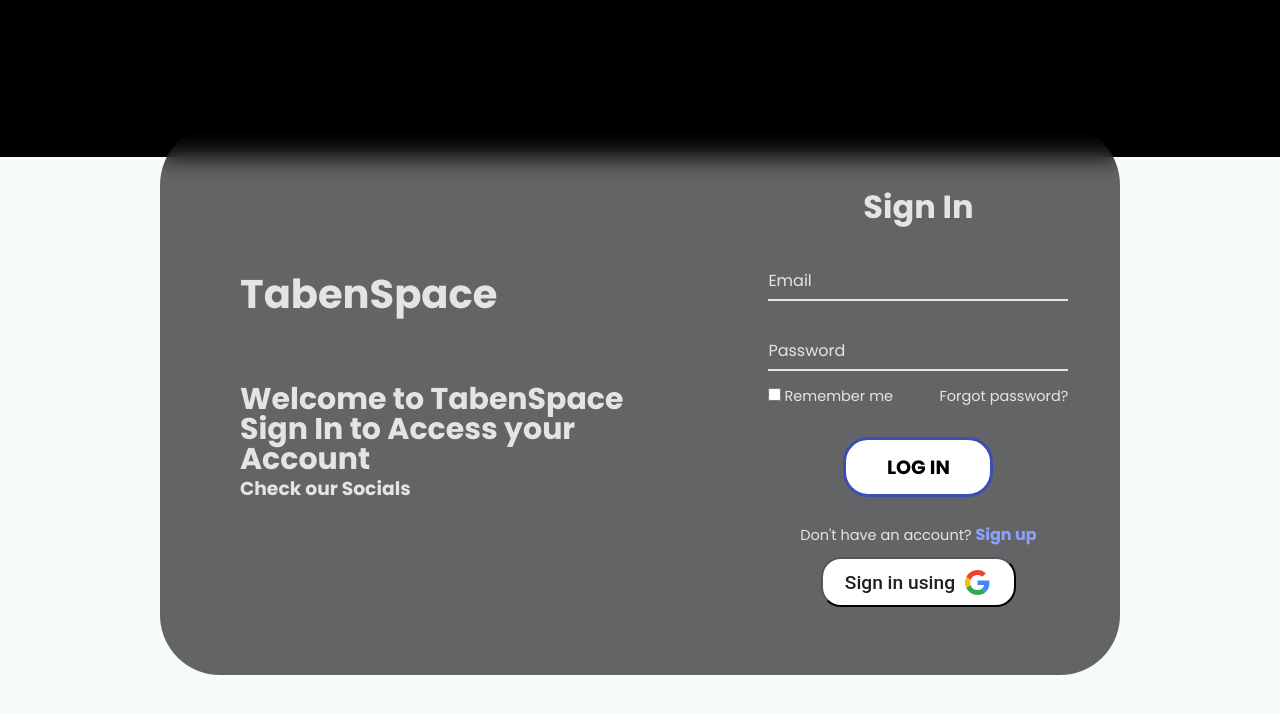
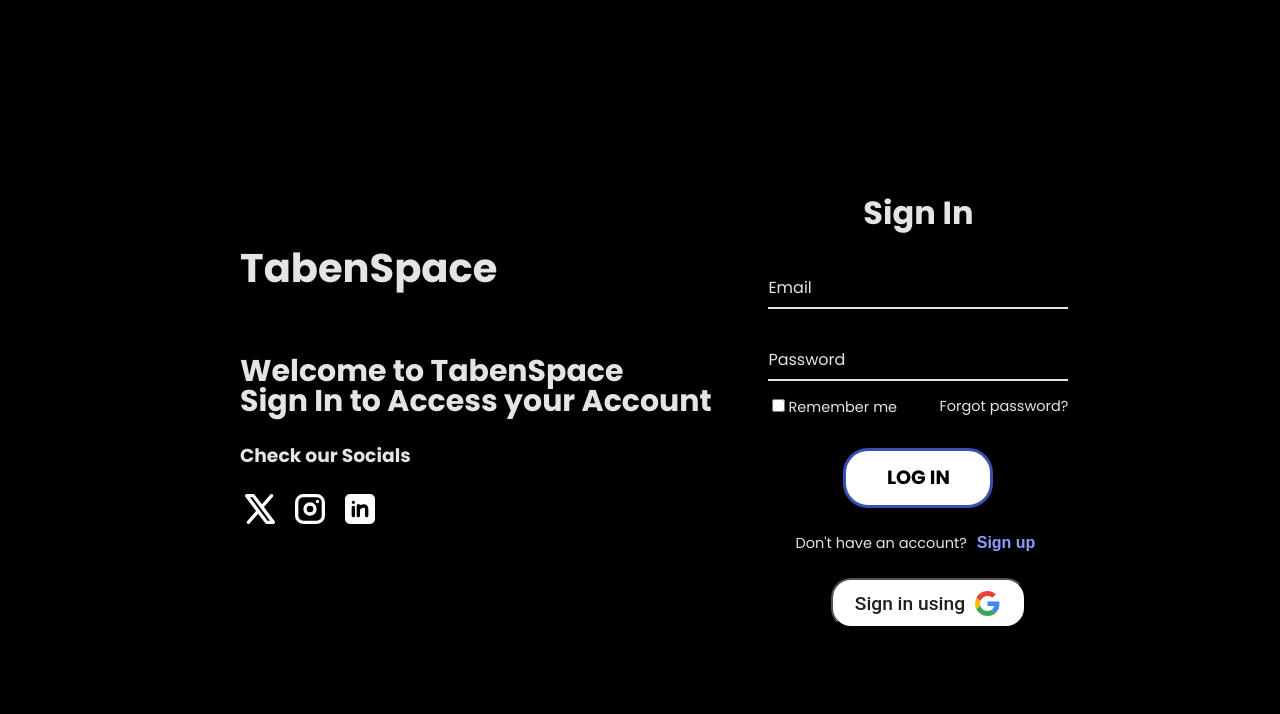
Before and after one commit to arunabh-a/Tabenspace, a React (Vite) app: page / in a window 1280 px wide. Shown: the top 714 px of the page. Built offline with nearby package versions, Linux system fonts and the light colour scheme; no server answers.

Commit message:
login and dashboard

```diff
--- a/package.json
+++ b/package.json
@@ -14,7 +14,8 @@
     "firebase": "^10.8.1",
     "react": "^18.2.0",
     "react-dom": "^18.2.0",
-    "react-hot-toast": "^2.4.1"
+    "react-hot-toast": "^2.4.1",
+    "react-router-dom": "^6.22.3"
   },
   "devDependencies": {
     "@types/react": "^18.2.56",
--- a/src/App.css
+++ b/src/App.css
@@ -1,7 +1,7 @@
-html {
+/* :local(html) {
     background: #F7FBFC;
-}
-/*
-* {
+} */
+
+/* * {
     border: solid 1px red;
 } */
--- a/src/App.jsx
+++ b/src/App.jsx
@@ -1,6 +1,6 @@
-
-import Dash from './pages/dash';
-import Login from './pages/login';
+import { BrowserRouter as Router, Routes, Route } from 'react-router-dom';
+import Dash from './pages/Dashboard/dash';
+import Login from './pages/Login/login';
 
 
 function App() {
@@ -10,8 +10,14 @@
 
     return (
         <div className="App">
-            {/* <Dash /> */}
-            <Login />
+            <Router>
+                <Routes>
+                    <Route path="/login" element={<Login />} />
+                    <Route path="/dashboard" element={<Dash />} />
+                    {/* Redirect to login by default */}
+                    <Route path="/" element={<Login />} />
+                </Routes>
+            </Router>
 
         </div>
     )
--- a/src/firebaseConfig.js
+++ b/src/firebaseConfig.js
@@ -1,7 +1,8 @@
 // Import the functions you need from the SDKs you need
 import { initializeApp } from "firebase/app";
-import { getDatabase } from "firebase/database";
+import { get, getDatabase } from "firebase/database";
 import { getStorage } from 'firebase/storage';
+import { GoogleAuthProvider } from "firebase/auth";
 
 
 
@@ -29,3 +30,5 @@
 export const app = initializeApp(firebaseConfig);
 export const storage = getStorage(app);
 export const db = getDatabase(app);
+// export const auth = getAuth(app);
+export const googleProvider = new GoogleAuthProvider();
--- a/src/pages/login.jsx
+++ b/src/pages/Login/login.jsx
@@ -1,13 +1,37 @@
-import React, {useState} from 'react'
-import './assets/loginstyle.css'
-import './assets/background.js'
+import React, { useState, useEffect } from 'react'
+import './loginstyle.css'
+import './background.js'
 import { getDatabase, ref, onValue, set } from "firebase/database";
-import { app } from '../firebaseConfig'
-import { getAuth, createUserWithEmailAndPassword, signInWithEmailAndPassword } from "firebase/auth";
+import { app } from '../../firebaseConfig.js'
 import toast, { Toaster } from 'react-hot-toast';
+import { getAuth, createUserWithEmailAndPassword, sendEmailVerification,signInWithEmailAndPassword,  signInWithPopup} from "firebase/auth";
+import { googleProvider } from '../../firebaseConfig.js';
+import { useNavigate } from 'react-router-dom';
+
 
 
 const Login = () => {
+
+    useEffect(() => {
+        // Set styles when component mounts
+        document.body.style.margin = '0';
+        document.body.style.padding = '0';
+        document.body.style.boxSizing = 'border-box';
+        document.body.style.backgroundColor = 'black';
+        document.body.style.overflow = 'hidden';
+        // Other styles...
+
+        // Revert styles when component unmounts
+        return () => {
+            document.body.style.backgroundColor = '';
+            document.body.style.overflow = '';
+
+        };
+    }, []);
+
+
+
+    const navigate = useNavigate();
     const [isActive, setIsActive] = useState(false);
     const [loginData, setLoginData] = useState({ email: '', password: '' });
     const [registerData, setRegisterData] = useState({ name: '',email: '', password: '', confirmPassword: ''});
@@ -105,6 +129,9 @@
             .then((userCredential) => {
             // Signed in
                 toast.success('Logged in successfully');
+                setTimeout(() => {
+                handleSignInSuccess();
+                }, 2000);
                 const user = userCredential.user;
                 console.log(user);
             // ...
@@ -117,6 +144,19 @@
         }
     };
 
+
+    const handleSignInSuccess = () => {
+        navigate('/dashboard');
+    }
+
+    const addUserInDatabase = (user, name, email) => {
+        set(ref(db, 'Users/' + user.uid), {
+            name: name,
+            email: email,
+            tiles: {} // Initialize 'tiles' as an empty object
+        });
+    };
+
     const handleRegisterSubmit = (e) => {
         e.preventDefault();
         if (validateRegister()) {
@@ -124,26 +164,21 @@
             const email = registerData.email;
             const password = registerData.password;
 
+            toast('Registering...');
 
-            Promise.resolve()
-            .then(() => {
-              toast('Registering...');
-              return createUserWithEmailAndPassword(auth, email, password);
-            })
+            createUserWithEmailAndPassword(auth, email, password)
                 .then((userCredential) => {
                 // Signed in
                 toast.success('Created and Authenticated User');
                 const user = userCredential.user;
-              // console.log(user);
-              return set(ref(db, 'Users/' + user.uid), {
-                name: name,
-                email: email,
-                tiles: '{}' // Initialize 'tiles' as an empty object
-              });
+                // Add user to the database
+                addUserInDatabase(user, name, email);
+                return user; // Return the user for the next then block
                 })
-            .then(() => {
-              // Data saved successfully
+                .then((user) => {
+                // User added to the database successfully
                 toast.success('User has been registered successfully!');
+                // Navigate to the Dash component or perform other actions
                 })
                 .catch((error) => {
               // Handle errors here
@@ -154,48 +189,41 @@
                 } else {
                     toast.error(errorMessage);
                 }
-              setErrors({ ...errors, register: errorMessage });
+              // Assuming `setErrors` is a function to update the local state with errors
+                setErrors((prevErrors) => ({ ...prevErrors, register: errorMessage }));
                 });
         }
     };
 
-    //         createUserWithEmailAndPassword(auth, email, password)
-    //         .then((userCredential) => {
-    //             // Signed in
-
-    //             const user = userCredential.user;
-    //             toast.success('User Authenticated');
-    //             // console.log(user);
-
-    //             set(ref(db, 'Users/' + user.uid), {
-    //                 name: name,
-    //                 email: email,
-    //                 tiles: '{}' // Initialize 'tiles' as an empty object
-    //             }).then(() => {
-    //                 // Data saved successfully
-    //                     toast.success('User has been Registered Successfully!');
-    //             }).catch((error) => {
-    //                 // Handle errors here
-    //                     console.error('Error saving user data:', error);
-    //             });
-
-
-    //         })
-    //         .catch((error) => {
-    //             const errorCode = error.code;
-    //             const errorMessage = error.message;
-    //             toast.error('Error creating user:', errorCode, errorMessage);
-    //             setErrors({ ...errors, register: errorMessage });
-    //         });
-    //     }
-    // };
-
+    const handleGoogleSignIn = () => {
+        signInWithPopup(auth, googleProvider)
+        .then((result) => {
+            // This gives you a Google Access Token. You can use it to access the Google API.
+            const credential = GoogleAuthProvider.credentialFromResult(result);
+            const token = credential.accessToken;
+            // The signed-in user info.
+            const user = result.user;
+            toast.success('Logged in successfully');
+            handleSignInSuccess();
+            console.log(user);
+            // ...
+        }).catch((error) => {
+            // Handle Errors here.
+            const errorCode = error.code;
+            const errorMessage = error.message;
+            // The email of the user's account used.
+            const email = error.email;
+            // The AuthCredential type that was used.
+            const credential = GoogleAuthProvider.credentialFromError(error);
+            // ...
+        });
+    }
 
 
 
 
     return (
-        <div>
+        <div className='login-style'>
             <div className="background">
             <canvas id="canvas">Your browser doesn't support canvas</canvas>
             <svg xmlns="http://www.w3.org/2000/svg" version="1.1">
@@ -237,7 +265,7 @@
 
                     // Default options for specific types
                     success: {
-                        duration: 3000,
+                        duration: 5000,
                         theme: {
                             primary: 'green',
                             secondary: 'black',
@@ -246,16 +274,22 @@
                 }}
             />
 
-            <div className="container">
+            <div className='container'>
                 <div className="content">
                     <h2 className="logo">TabenSpace</h2>
                     <div className="text-sci">
                         <h2>Welcome to TabenSpace <br />  Sign In to Access your Account </h2>
                         <h3>Check our Socials</h3>
                         <div className="social-icons">
-                            <a href="https://www.linkedin.com/in/arunabhaa"><i className='bx bxl-linkedin'></i></a>
-                            <a href="#"><i className='bx bxl-instagram'></i></a>
-                            <a href="#"><i className='bx bxl-twitter'></i></a>
+                            <a href="https://www.linkedin.com/in/arunabhaa">
+                            <svg xmlns='http://www.w3.org/2000/svg' width='40px' height='40px' viewBox="0 0 24 24"><title>social_x_line</title><g id="social_x_line" fill='none' fill-rule='evenodd'><path d='M24 0v24H0V0h24ZM12.594 23.258l-.012.002-.071.035-.02.004-.014-.004-.071-.036c-.01-.003-.019 0-.024.006l-.004.01-.017.428.005.02.01.013.104.074.015.004.012-.004.104-.074.012-.016.004-.017-.017-.427c-.002-.01-.009-.017-.016-.018Zm.264-.113-.014.002-.184.093-.01.01-.003.011.018.43.005.012.008.008.201.092c.012.004.023 0 .029-.008l.004-.014-.034-.614c-.003-.012-.01-.02-.02-.022Zm-.715.002a.023.023 0 0 0-.027.006l-.006.014-.034.614c0 .012.007.02.017.024l.015-.002.201-.093.01-.008.003-.011.018-.43-.003-.012-.01-.01-.184-.092Z'/><path fill='#FFFFFFFF' d='M19.753 4.659a1 1 0 0 0-1.506-1.317l-5.11 5.84L8.8 3.4A1 1 0 0 0 8 3H4a1 1 0 0 0-.8 1.6l6.437 8.582-5.39 6.16a1 1 0 0 0 1.506 1.317l5.11-5.841L15.2 20.6a1 1 0 0 0 .8.4h4a1 1 0 0 0 .8-1.6l-6.437-8.582 5.39-6.16ZM16.5 19 6 5h1.5L18 19h-1.5Z'/></g></svg>
+                            </a>
+                            <a href="#">
+                            <svg xmlns='http://www.w3.org/2000/svg' width='40px' height='40px' viewBox="0 0 24 24"><title>ins_line</title><g id="ins_line" fill='none' fill-rule='evenodd'><path d='M24 0v24H0V0h24ZM12.593 23.258l-.011.002-.071.035-.02.004-.014-.004-.071-.035c-.01-.004-.019-.001-.024.005l-.004.01-.017.428.005.02.01.013.104.074.015.004.012-.004.104-.074.012-.016.004-.017-.017-.427c-.002-.01-.009-.017-.017-.018Zm.265-.113-.013.002-.185.093-.01.01-.003.011.018.43.005.012.008.007.201.093c.012.004.023 0 .029-.008l.004-.014-.034-.614c-.003-.012-.01-.02-.02-.022Zm-.715.002a.023.023 0 0 0-.027.006l-.006.014-.034.614c0 .012.007.02.017.024l.015-.002.201-.093.01-.008.004-.011.017-.43-.003-.012-.01-.01-.184-.092Z'/><path fill='#FFFFFFFF' d='M16 3a5 5 0 0 1 5 5v8a5 5 0 0 1-5 5H8a5 5 0 0 1-5-5V8a5 5 0 0 1 5-5h8Zm0 2H8a3 3 0 0 0-3 3v8a3 3 0 0 0 3 3h8a3 3 0 0 0 3-3V8a3 3 0 0 0-3-3Zm-4 3a4 4 0 1 1 0 8 4 4 0 0 1 0-8Zm0 2a2 2 0 1 0 0 4 2 2 0 0 0 0-4Zm4.5-3.5a1 1 0 1 1 0 2 1 1 0 0 1 0-2Z'/></g></svg>
+                            </a>
+                            <a href="#">
+                            <svg xmlns='http://www.w3.org/2000/svg' width='40px' height='40px' viewBox="0 0 24 24"><title>linkedin_fill</title><g id="linkedin_fill" fill='none' fill-rule='evenodd'><path d='M24 0v24H0V0h24ZM12.593 23.258l-.011.002-.071.035-.02.004-.014-.004-.071-.035c-.01-.004-.019-.001-.024.005l-.004.01-.017.428.005.02.01.013.104.074.015.004.012-.004.104-.074.012-.016.004-.017-.017-.427c-.002-.01-.009-.017-.017-.018Zm.265-.113-.013.002-.185.093-.01.01-.003.011.018.43.005.012.008.007.201.093c.012.004.023 0 .029-.008l.004-.014-.034-.614c-.003-.012-.01-.02-.02-.022Zm-.715.002a.023.023 0 0 0-.027.006l-.006.014-.034.614c0 .012.007.02.017.024l.015-.002.201-.093.01-.008.004-.011.017-.43-.003-.012-.01-.01-.184-.092Z'/><path fill='#FFFFFFFF' d='M18 3a3 3 0 0 1 3 3v12a3 3 0 0 1-3 3H6a3 3 0 0 1-3-3V6a3 3 0 0 1 3-3h12ZM8 10a1 1 0 0 0-1 1v5a1 1 0 1 0 2 0v-5a1 1 0 0 0-1-1Zm3-1a1 1 0 0 0-1 1v6a1 1 0 1 0 2 0v-3.66c.305-.344.82-.748 1.393-.993.333-.142.834-.2 1.182-.09.152.048.24.116.293.188.052.07.132.226.132.555v4a1 1 0 0 0 2 0v-4c0-.67-.17-1.266-.524-1.744a2.54 2.54 0 0 0-1.301-.907c-.902-.283-1.901-.126-2.568.16a5.82 5.82 0 0 0-.623.312A1 1 0 0 0 11 9ZM8 7a1 1 0 1 0 0 2 1 1 0 0 0 0-2Z'/></g></svg>
+                            </a>
                         </div>
                     </div>
                 </div>
@@ -314,7 +348,8 @@
                                 </p>
                             </div>
                             <div className="gsi-button">
-                                    <button className="gsi-material-button">
+                                    <button className="gsi-material-button"
+                                    onClick={handleGoogleSignIn}>
                                     <div className="gsi-material-button-state" />
                                     <div className="gsi-material-button-content-wrapper">
                                         <span className="gsi-material-button-contents"> Sign in using </span>
--- a/src/pages/assets/loginstyle.css
+++ b/src/pages/Login/loginstyle.css
@@ -2,52 +2,35 @@
 
 
 
-*{
+
+
+.login-style {
+    font-family: 'Poppins', sans-serif;
+    background: black;
+    overflow: hidden;
     margin: 0;
     padding: 0;
+    display: flex;
+    justify-content: center;
+    align-items: center;
     box-sizing: border-box;
-    font-family: 'Poppins', sans-serif;
-}
-
-body{
-    background: black;
-    overflow: hidden;
 
 }
 
 
 
-/* .background{
-    width: 100%;
-    height: 100vh;
-    background-color:hsla(0,0%,0%,1);
-    background-image: radial-gradient(at 80% 100%, hsla(240,82%,50%,1) 0px, transparent 50%),radial-gradient(at 0% 0%, hsla(240,96%,51%,1) 0px, transparent 50%);
-    background-size: cover;
-    background-position: center;
-    filter: blur(10px);
-}
-
-.background {
+.background{
     position: relative;
     display: flex;
     justify-content: center;
     align-items: center;
     width: 100%;
-    height: 100vh;
-    background-color: hsla(0, 0%, 0%, 1);
-    background-image: radial-gradient(at 100% 100%, hsla(240, 82%, 50%, 1) 0px, transparent 50%), radial-gradient(at 10% 10%, hsla(240, 96%, 51%, 1) 0px, transparent 50%);
+    height: 100%;
     background-size: cover;
     background-position: center;
-    filter: blur(10px);
-
-} */
-
-
-
-
+}
 
 .container{
-
     position: absolute;
     top: 50%;
     left: 50%;
@@ -74,7 +57,6 @@
     padding: 80px;
     color: #e4e4e4;
     display: flex;
-    justify-content:space-evenly;
     flex-direction: column;
 }
 
@@ -96,14 +78,15 @@
     margin: 20px 0;
 }
 
-.social-icons a i{
+.social-icons a svg{
   font-size: 22px;
+  width: 40px;
   color: #e4e4e4;
   margin-right: 10px;
   transition: .5 ease;
 }
 
-.social-icons a:hover i {
+.social-icons a:hover svg {
     transform: scale(1.2);
 }
 
```
Also changed, not shown: src/components/styles/nav.css (+6 -4 lines), src/pages/Dashboard/dash.jsx (renamed from src/pages/dash.jsx, +18 -5 lines), src/pages/Dashboard/dash-style.css (added), src/pages/Login/background.js (renamed from src/pages/assets/background.js), 1 other file (tests, documents, lock files or other folders). Lines whose indentation alone changed are shown as unchanged.
